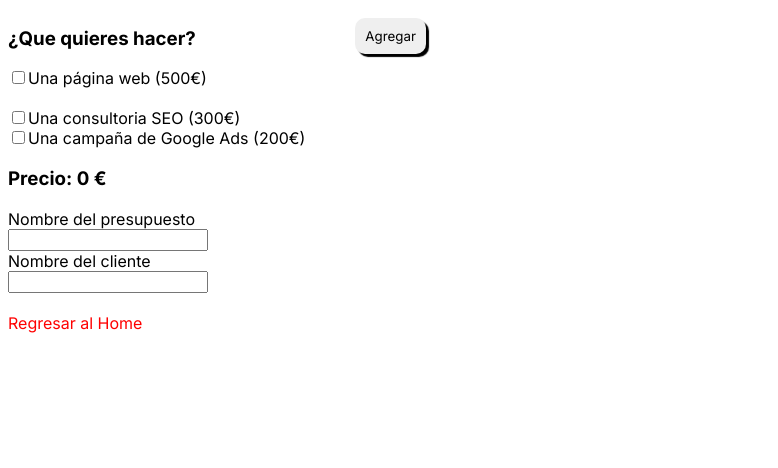
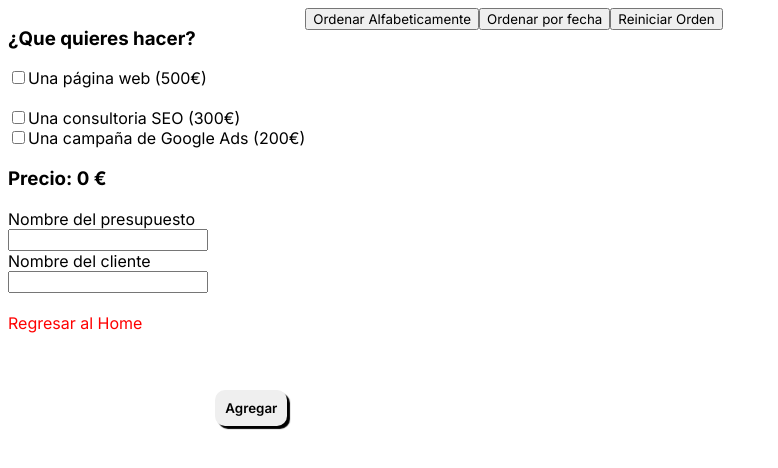
Before and after one commit to boccosantiago/Sprint-7-React-2, a React (Create React App) app: page / in a window 1280 px wide. Both pictures are taken after a click on the button "Cacular presupuesto". Shown: the top 468 px of the page, without its empty margins (0-778 px from the left). Built offline with nearby package versions, Linux system fonts and the light colour scheme.

Commit message:
Ejercicio 8

```diff
--- a/src/components/Budget.css
+++ b/src/components/Budget.css
@@ -7,26 +7,33 @@
 }
 
 .budget{
-    margin: 20px 10px 0px 10px;
+    margin: 0px 10px 20px 10px;
     padding: 20px;
     font-weight: 500;
-    background-color: rgb(196, 190, 230);
+    background-color: rgb(64, 64, 214);
     width: 200px;
     border-radius: 10px;
     box-shadow: 3px 3px 2px black;
+    color: white;
 }
 
-.main-container button {
+.agregar {
     position: relative;
-    left: 50px;
-    top: 10px;
+    left: -90px;
+    top: 360px;
     border: none;
     padding: 10px;
     border-radius: 10px;
     box-shadow: 3px 3px 1px black;
     cursor: pointer;
+    font-weight: 600;
 }
 
-.main-container button:hover {
+.agregar:hover {
     background-color: rgb(195, 195, 195);
 }
+
+.agregar:active {
+    transform: scale(.95);
+    background-color: rgb(195, 195, 195);
+}
--- a/src/components/Budget.js
+++ b/src/components/Budget.js
@@ -4,47 +4,79 @@ import "./Budget.css";
 export default function Budget(props) {
   const [users, setUsers] = useState([]);
 
-  console.log(users)
+  console.log(users);
+
+  const current = new Date();
+
+  const date = `${current.getDate()}/${
+    current.getMonth() + 1
+  }/${current.getFullYear()} ${current.getHours()}:${current.getMinutes()}:${current.getSeconds()}`;
 
   function handleUsers() {
-
-
     const newUser = {
+      client: props.client,
+      date: date,
+      currentDate: current,
+      total: props.total,
       webPage: props.webPage,
       seo: props.seo,
       ads: props.ads,
       numPage: props.numPage,
       numLang: props.numLang,
       budget: props.budget,
-      client: props.client,
-      total: props.total,
     };
 
-    setUsers(prevUsers => [...prevUsers, newUser]);
+    setUsers((prevUsers) => [...prevUsers, newUser]);
   }
 
-  const current = new Date();
-  const date = `${current.getDate()}/${
-    current.getMonth() + 1
-  }/${current.getFullYear()}`;
+  function alphabetical() {
+    let result = users.sort((a, b) => {
+      return a.client > b.client ? 1 : -1;
+    });
+    setUsers(() => [...result]);
+  }
 
+  function orderByDate() {
+    let result = users.sort((a, b) => {
+      return a.currentDate < b.currentDate ? 1 : -1;
+    });
+    setUsers(() => [...result]);
+  }
+  function defaultOrder() {
+    let result = users.sort((a, b) => {
+      return a.currentDate > b.currentDate ? 1 : -1;
+    });
+    setUsers(() => [...result]);
+  }
 
   const budgetForm = users.map((user, index) => {
     return (
-    <div className="budget" key={index}>
-    <p>Fecha: {date} </p>
-    <p>Nombre del presupuesto: <br/> {user.budget} </p>
-    <p>Nombre de cliente: <br/> {user.client}</p>
-    <p>Precio: {user.total} € </p>
-    </div>)})
-
+      <div className="budget" key={index}>
+        <p>{user.date}</p>
+        <p>
+          Nombre del presupuesto: <br /> {user.budget}{" "}
+        </p>
+        <p>
+          Nombre de cliente: <br /> {user.client}
+        </p>
+        <p>Precio: {user.total} € </p>
+      </div>
+    );
+  });
 
   return (
     <div className="main-container">
-      <button onClick={() => handleUsers()}>Agregar</button>
-      <div className="budget-container">
-      {budgetForm}
+      <div>
+        <button onClick={() => alphabetical(users)}>
+          Ordenar Alfabeticamente
+        </button>
+        <button onClick={() => orderByDate(users)}>Ordenar por fecha</button>
+        <button onClick={() => defaultOrder(users)}>Reiniciar Orden</button>
       </div>
+      <button className="agregar" onClick={() => handleUsers()}>
+        Agregar
+      </button>
+      <div className="budget-container">{budgetForm}</div>
     </div>
   );
 }
```
